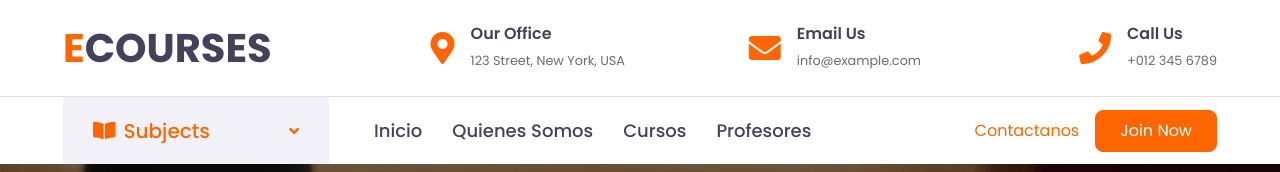
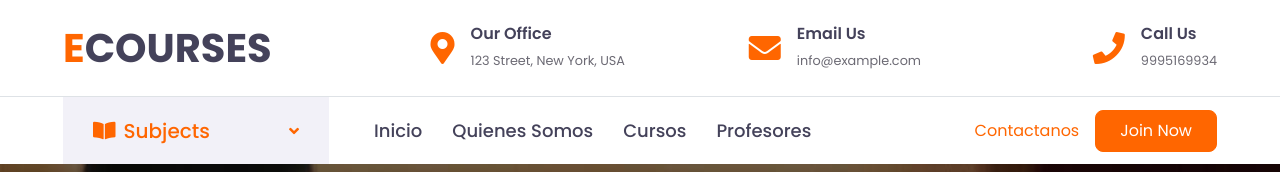
Before and after one commit to D3nn1S-Mugart3/ecommerce--programming, a plain HTML site: page contact.html in a window 1280 px wide. Shown: the top 172 px of the page. Drawn offline with nearby package versions, Linux system fonts and the light colour scheme.

Commit message:
actulisacion contactos

```diff
--- a/contact.html
+++ b/contact.html
@@ -57,7 +57,7 @@
                     <i class="fa fa-2x fa-phone text-primary mr-3"></i>
                     <div class="text-left">
                         <h6 class="font-weight-semi-bold mb-1">Call Us</h6>
-                        <small>+012 345 6789</small>
+                        <small>9995169934</small>
                     </div>
                 </div>
             </div>
```
